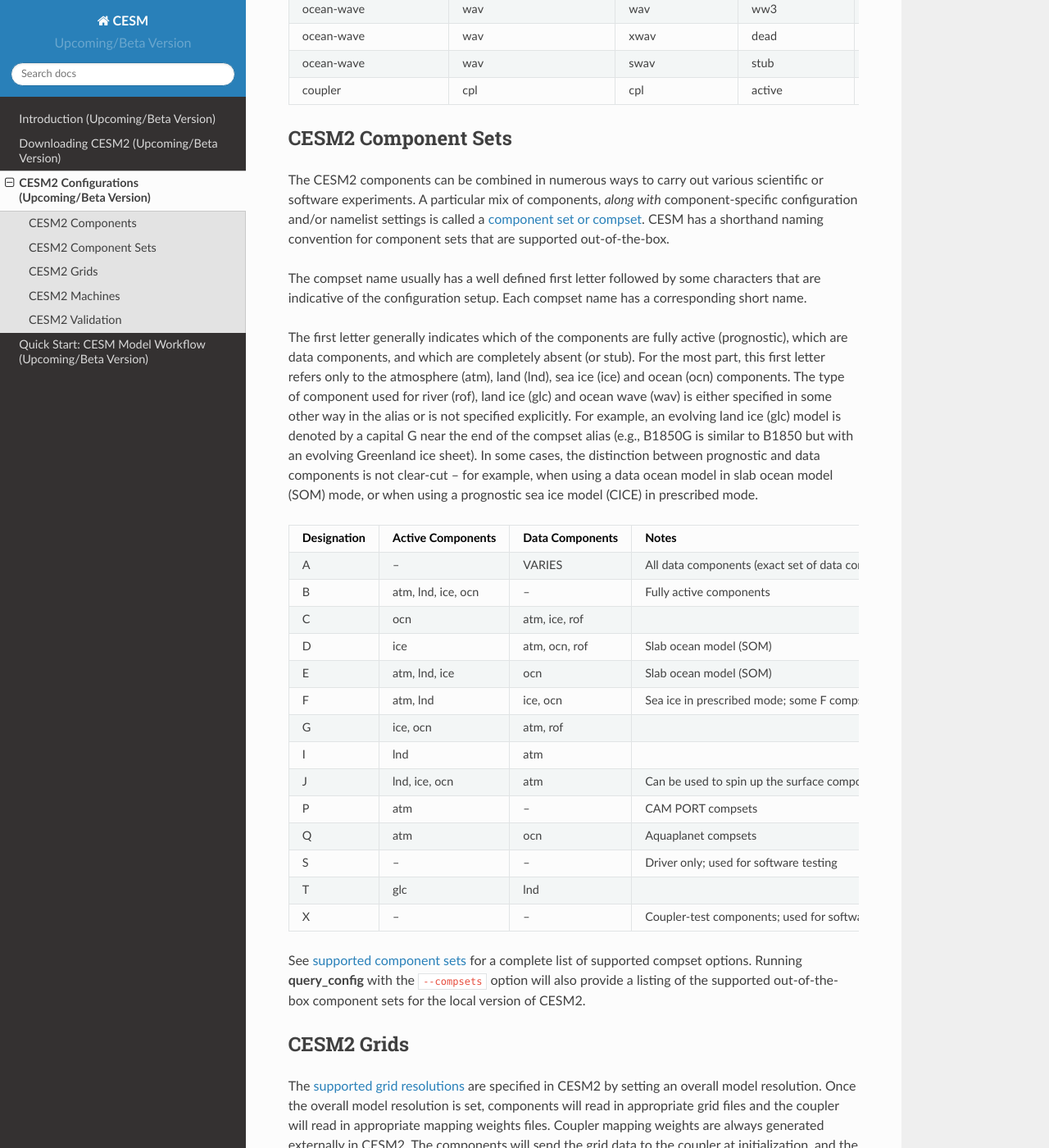
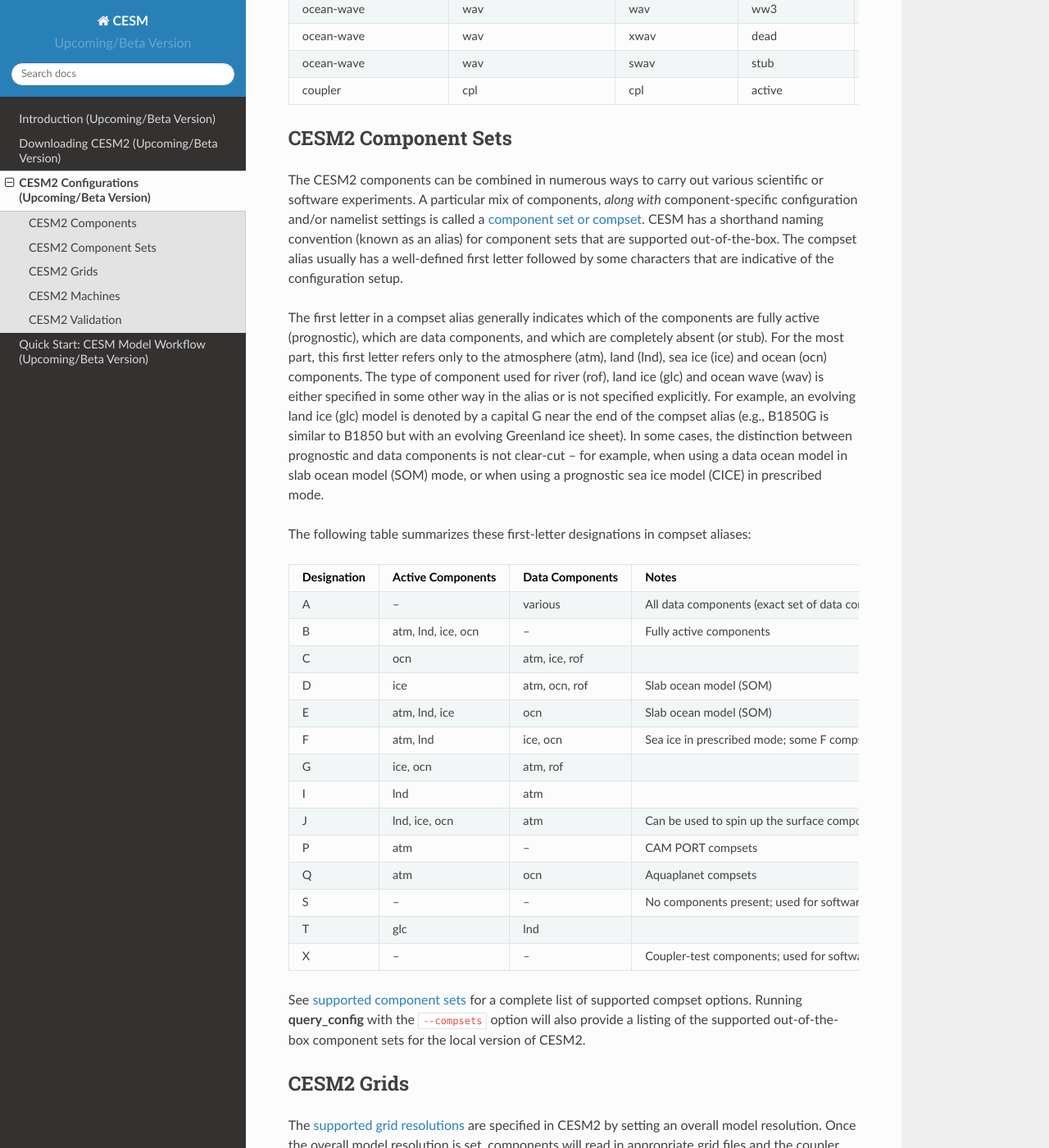
Before and after one commit to ESCOMP/CESM, a Sphinx documentation site: the page built from doc/source/cesm_configurations.rst, in a window 1280 px wide and 1400 px high, scrolled down 2144 px. Shown: the whole window at 82% size. Built offline with Sphinx 7.4.7 and the Read the Docs theme 2.0.0, drawn with Linux system fonts in a browser that asks for light colours; comment, search, counter and statistics services are not loaded.

Commit message:
Minor edits

```diff
--- a/doc/source/cesm_configurations.rst
+++ b/doc/source/cesm_configurations.rst
@@ -109,34 +109,35 @@ The CESM2 components can be combined in numerous ways to carry out
 various scientific or software experiments. A particular mix of
 components, *along with* component-specific configuration and/or
 namelist settings is called a `component set or compset
-<http://www.cesm.ucar.edu/models/cesm2/cesm/compsets.html>`_.  CESM
-has a shorthand naming convention for component sets that are
-supported out-of-the-box.
+<http://www.cesm.ucar.edu/models/cesm2/cesm/compsets.html>`_. CESM has a
+shorthand naming convention (known as an alias) for component sets that
+are supported out-of-the-box. The compset alias usually has a
+well-defined first letter followed by some characters that are
+indicative of the configuration setup.
 
-The compset name usually has a well defined first letter followed by
-some characters that are indicative of the configuration setup. Each
-compset name has a corresponding short name.
+The first letter in a compset alias generally indicates which of the
+components are fully active (prognostic), which are data components, and
+which are completely absent (or stub). For the most part, this first
+letter refers only to the atmosphere (atm), land (lnd), sea ice (ice)
+and ocean (ocn) components. The type of component used for river (rof),
+land ice (glc) and ocean wave (wav) is either specified in some other
+way in the alias or is not specified explicitly. For example, an
+evolving land ice (glc) model is denoted by a capital G near the end of
+the compset alias (e.g., B1850G is similar to B1850 but with an evolving
+Greenland ice sheet). In some cases, the distinction between prognostic
+and data components is not clear-cut -- for example, when using a data
+ocean model in slab ocean model (SOM) mode, or when using a prognostic
+sea ice model (CICE) in prescribed mode.
 
-The first letter generally indicates which of the components are fully
-active (prognostic), which are data components, and which are completely
-absent (or stub). For the most part, this first letter refers only to
-the atmosphere (atm), land (lnd), sea ice (ice) and ocean (ocn)
-components. The type of component used for river (rof), land ice (glc)
-and ocean wave (wav) is either specified in some other way in the alias
-or is not specified explicitly. For example, an evolving land ice (glc)
-model is denoted by a capital G near the end of the compset alias (e.g.,
-B1850G is similar to B1850 but with an evolving Greenland ice sheet). In
-some cases, the distinction between prognostic and data components is
-not clear-cut -- for example, when using a data ocean model in slab
-ocean model (SOM) mode, or when using a prognostic sea ice model (CICE)
-in prescribed mode.
+The following table summarizes these first-letter designations in
+compset aliases:
 
 .. table::
 
     +-------------+--------------------+-----------------+--------------------------------------------------------------------------------------------------------------+
     | Designation | Active Components  | Data Components | Notes                                                                                                        |
     +=============+====================+=================+==============================================================================================================+
-    | A           | --                 | VARIES          | All data components (exact set of data components differs for different compsets); used for software testing |
+    | A           | --                 | various         | All data components (exact set of data components differs for different compsets); used for software testing |
     +-------------+--------------------+-----------------+--------------------------------------------------------------------------------------------------------------+
     | B           | atm, lnd, ice, ocn | --              | Fully active components                                                                                      |
     +-------------+--------------------+-----------------+--------------------------------------------------------------------------------------------------------------+
@@ -158,7 +159,7 @@ in prescribed mode.
     +-------------+--------------------+-----------------+--------------------------------------------------------------------------------------------------------------+
     | Q           | atm                | ocn             | Aquaplanet compsets                                                                                          |
     +-------------+--------------------+-----------------+--------------------------------------------------------------------------------------------------------------+
-    | S           | --                 | --              | Driver only; used for software testing                                                                       |
+    | S           | --                 | --              | No components present; used for software testing                                                             |
     +-------------+--------------------+-----------------+--------------------------------------------------------------------------------------------------------------+
     | T           | glc                | lnd             | \                                                                                                            |
     +-------------+--------------------+-----------------+--------------------------------------------------------------------------------------------------------------+
```
